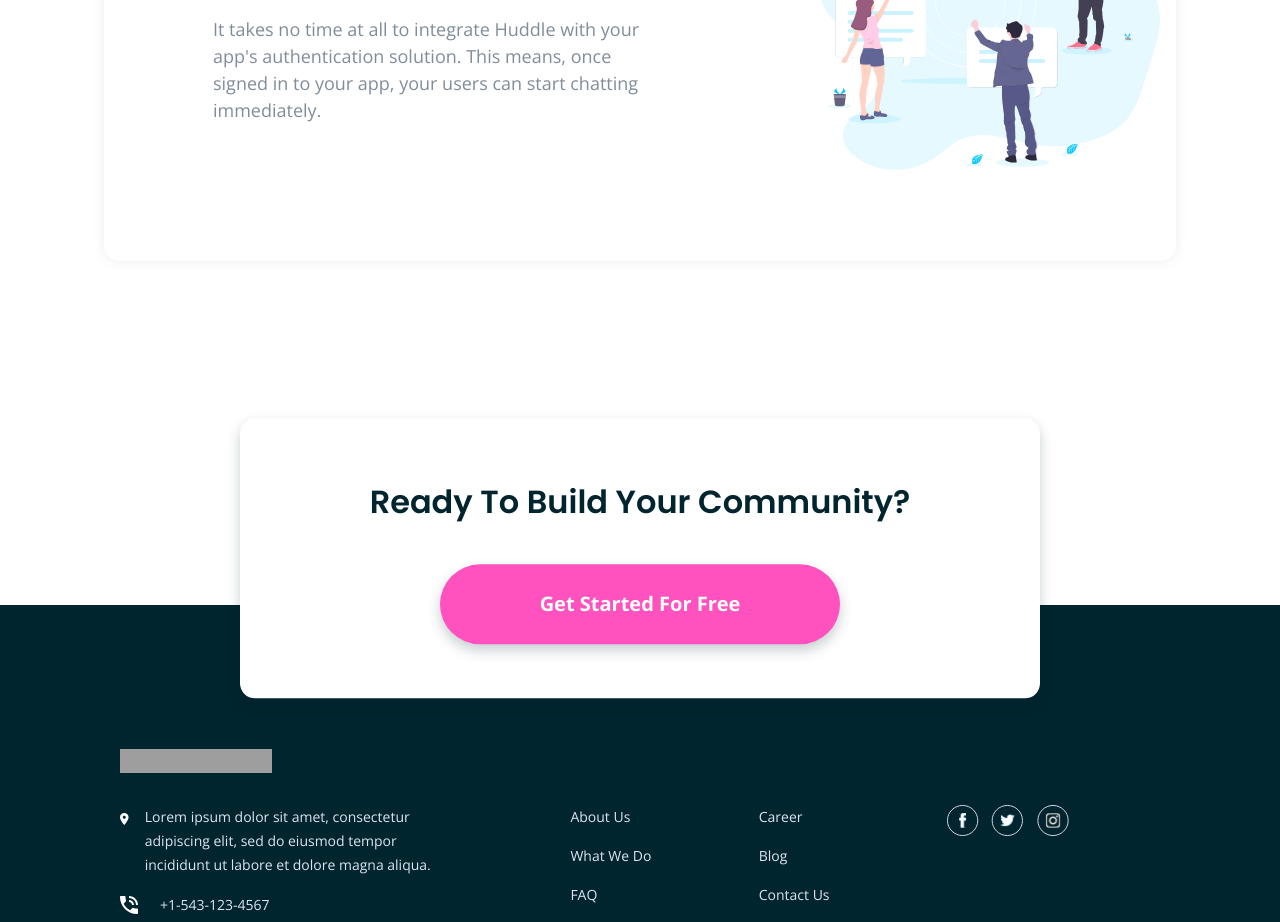
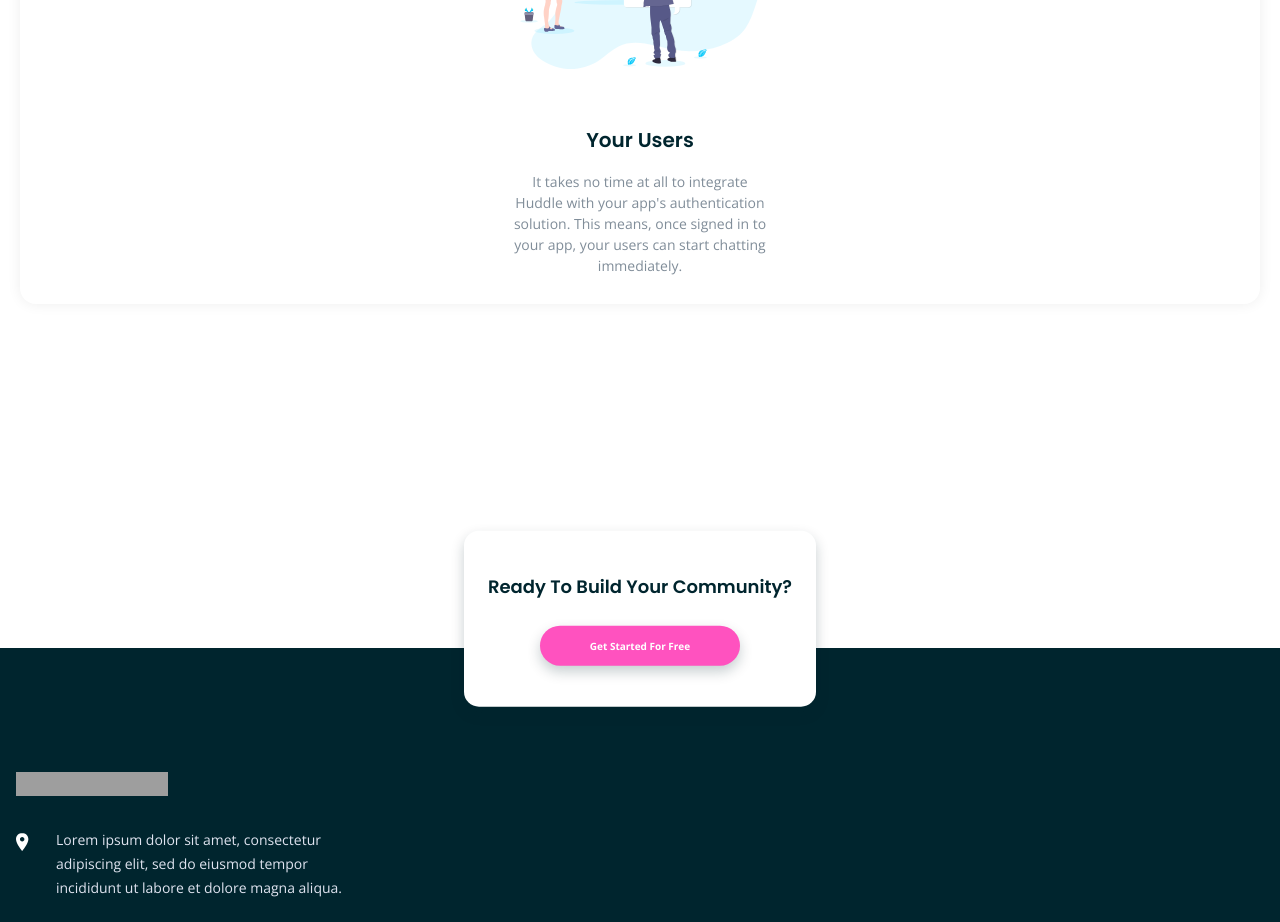
Before and after one commit to shaversj/huddle-landing-page, a React (Vite) app: page / in a window 1280 px wide. Shown: the part 2040-2962 px from the top of the page. Built offline with nearby package versions, Linux system fonts and the light colour scheme; grey boxes are pictures that could not be loaded.

Commit message:
Add mobile layout for footer

```diff
--- a/src/App.jsx
+++ b/src/App.jsx
@@ -11,8 +11,8 @@ function App() {
               Try It Free
             </button>
           </header>
-          <section className={"mx-auto flex w-[304px] flex-col items-center justify-center pb-[2.313rem] pt-[4.438rem] lg:w-full lg:flex-row lg:gap-x-[3.375rem] lg:px-0 lg:pb-[4.5rem]"}>
-            <div className={"flex w-[304px] basis-[40%] flex-col items-center lg:w-full lg:items-start lg:gap-y-8"}>
+          <section className={"mx-auto flex w-[19rem] flex-col items-center justify-center pb-[2.313rem] pt-[4.438rem] lg:w-full lg:flex-row lg:gap-x-[3.375rem] lg:px-0 lg:pb-[4.5rem]"}>
+            <div className={"flex w-[19rem] basis-[40%] flex-col items-center lg:w-full lg:items-start lg:gap-y-8"}>
               <h1 className={"text-center font-poppins text-[1.5rem] font-semibold leading-[2.25rem] text-very-dark-cyan lg:text-left lg:text-[2.5rem] lg:leading-[3.75rem]"}>Build The Community Your Fans Will Love</h1>
               <p className={"pt-6 text-center font-openSans leading-6 text-very-dark-cyan lg:pt-0 lg:text-left lg:text-[1.125rem] lg:leading-[1.688rem]"}>
                 Huddle re-imagines the way we build communities. You have a voice, but so does your audience. Create connections with your users as you engage in genuine discussion.{" "}
@@ -26,40 +26,47 @@ function App() {
             <img className={"mt-[3.5rem] lg:mt-0 lg:h-[30.125rem] lg:w-[42.5rem]"} src="/illustration-mockups.svg" alt="Screen Mockups" />
           </section>
         </div>
-        <section className={"space-y-10 pb-[344px]"}>
+        <section className={"mx-5 space-y-10 pb-[21.5rem] lg:mx-0"}>
           {features.map((description, index) => (
-            <article key={index} className={"mx-[104px] mt-[160px] flex h-[440px] items-center gap-x-[168px] rounded-2xl pl-[109px] pr-4 shadow-feature-shadow even:flex-row-reverse"}>
+            <article
+              key={index}
+              className={
+                "mt-[3.688rem] flex h-[30.5rem] flex-col-reverse items-center justify-center gap-y-6 rounded-2xl shadow-feature-shadow lg:mx-[104px] lg:mt-[10rem] lg:h-[27.5rem] lg:flex-row lg:gap-x-[10.5rem] lg:pl-[6.813rem] lg:pr-4 lg:even:flex-row-reverse"
+              }
+            >
               <div>
-                <h2 className={"font-poppins text-[28px] font-semibold leading-[42px] text-very-dark-cyan"}>{description.title}</h2>
-                <p className={"pt-4 font-openSans text-[18px] leading-[27px] text-grayish-blue"}>{description.description}</p>
+                <h2 className={"text-center font-poppins text-[1.25rem] font-semibold leading-[1.875rem] text-very-dark-cyan lg:text-left lg:text-[1.75rem] lg:leading-[2.625rem]"}>{description.title}</h2>
+                <p className={"w-[16rem] pt-4 text-center font-openSans text-[0.875rem] leading-[1.313rem] text-grayish-blue lg:w-full lg:text-left lg:text-[1.125rem] lg:leading-[1.688rem]"}>{description.description}</p>
               </div>
-              <div className={"flex items-center"}>
+              <div className={"flex size-[16rem] items-center lg:size-full"}>
                 <img src={description.imagePath} alt={description.alt} />
               </div>
             </article>
           ))}
         </section>
-        <section className={"absolute left-1/2 z-10 -ml-[400px] flex h-[280px] w-[800px] -translate-y-2/3 flex-col items-center justify-center rounded-[15px] bg-white shadow-cta-shadow"}>
-          <p className={"font-poppins text-[32px] font-semibold leading-[60px] text-very-dark-cyan"}>Ready To Build Your Community?</p>
-          <button className={"mt-8 h-[80px] w-[400px] rounded-full bg-pink text-center font-openSans text-[20px] font-bold leading-[30px] text-white shadow-cta-button-shadow"}>Get Started For Free</button>
+        <section className={"absolute left-1/2 z-10 mx-3 -ml-[176px] flex h-[176px] min-w-[352px] -translate-y-2/3 flex-col items-center justify-center rounded-[15px] bg-white px-4 shadow-cta-shadow lg:-ml-[400px] lg:h-[280px] lg:w-[800px] lg:px-0"}>
+          <p className={"font-poppins text-[18px] font-semibold leading-[30px] text-very-dark-cyan lg:text-[32px] lg:leading-[60px]"}>Ready To Build Your Community?</p>
+          <button className={"mt-6 h-[40px] w-[200px] rounded-full bg-pink text-center font-openSans text-[10px] font-bold leading-[15px] text-white shadow-cta-button-shadow lg:mt-8 lg:h-[80px] lg:w-[400px] lg:text-[20px] lg:leading-[30px]"}>
+            Get Started For Free
+          </button>
         </section>
-        <footer className={"z-20 bg-very-dark-cyan px-[120px] pb-16 pt-[144px] font-openSans text-[14px] leading-6 text-[#DFE4F0]"}>
+        <footer className={"z-20 bg-very-dark-cyan px-4 pb-[42px] pt-[124px] font-openSans text-[14px] leading-6 text-[#DFE4F0] lg:px-[120px] lg:pb-16 lg:pt-[144px]"}>
           <img className={"h-6 w-[152px]"} src="/logo-footer.svg" alt="Huddle Logo" />
-          <div className={"flex gap-x-[130px] pt-8"}>
-            <div className={"space-y-4"}>
+          <div className={"flex flex-col gap-x-[130px] pt-8 lg:flex-row"}>
+            <div className={"space-y-6 lg:space-y-4"}>
               {companyInformation.contactInformation.map((contactInformation, index) => (
-                <div key={index} className={"flex gap-x-4"}>
-                  <div className={`flex size-6 items-center ${contactInformation.icon.includes("location") && "pt-1"}`}>
+                <div key={index} className={"flex w-full gap-x-4"}>
+                  <div className={`flex size-6 items-center justify-start ${contactInformation.icon.includes("location") && "pt-1"}`}>
                     <img src={contactInformation.icon} alt={contactInformation.iconAlt} />
                   </div>
-                  <p className={"max-w-[339px]"}>
+                  <p className={"w-[298px] lg:max-w-[339px]"}>
                     <a>{contactInformation.text}</a>
                   </p>
                 </div>
               ))}
             </div>
 
-            <nav className={"grid grid-cols-2 grid-rows-[auto,auto,1fr] gap-x-[130px] gap-y-3 text-nowrap"}>
+            <nav className={"grid gap-x-[130px] gap-y-3 text-nowrap pt-[41px] lg:grid-cols-2 lg:grid-rows-[auto,auto,1fr] lg:pt-0"}>
               {companyInformation.navigation.map((navigation, index) => (
                 <a className={"h-[27px]"} key={index}>
                   {navigation.title}
@@ -67,7 +74,7 @@ function App() {
               ))}
             </nav>
 
-            <div className={"flex flex-col justify-between"}>
+            <div className={"flex flex-col items-center gap-y-6 pt-6 lg:items-start lg:justify-between lg:gap-y-0 lg:pb-0 lg:pt-0"}>
               <div className={"flex gap-x-[11.35px]"}>
                 {companyInformation.socialMedia.map((socialMedia, index) => (
                   <img key={index} src={socialMedia.icon} alt="Social Media Icon" />
```
